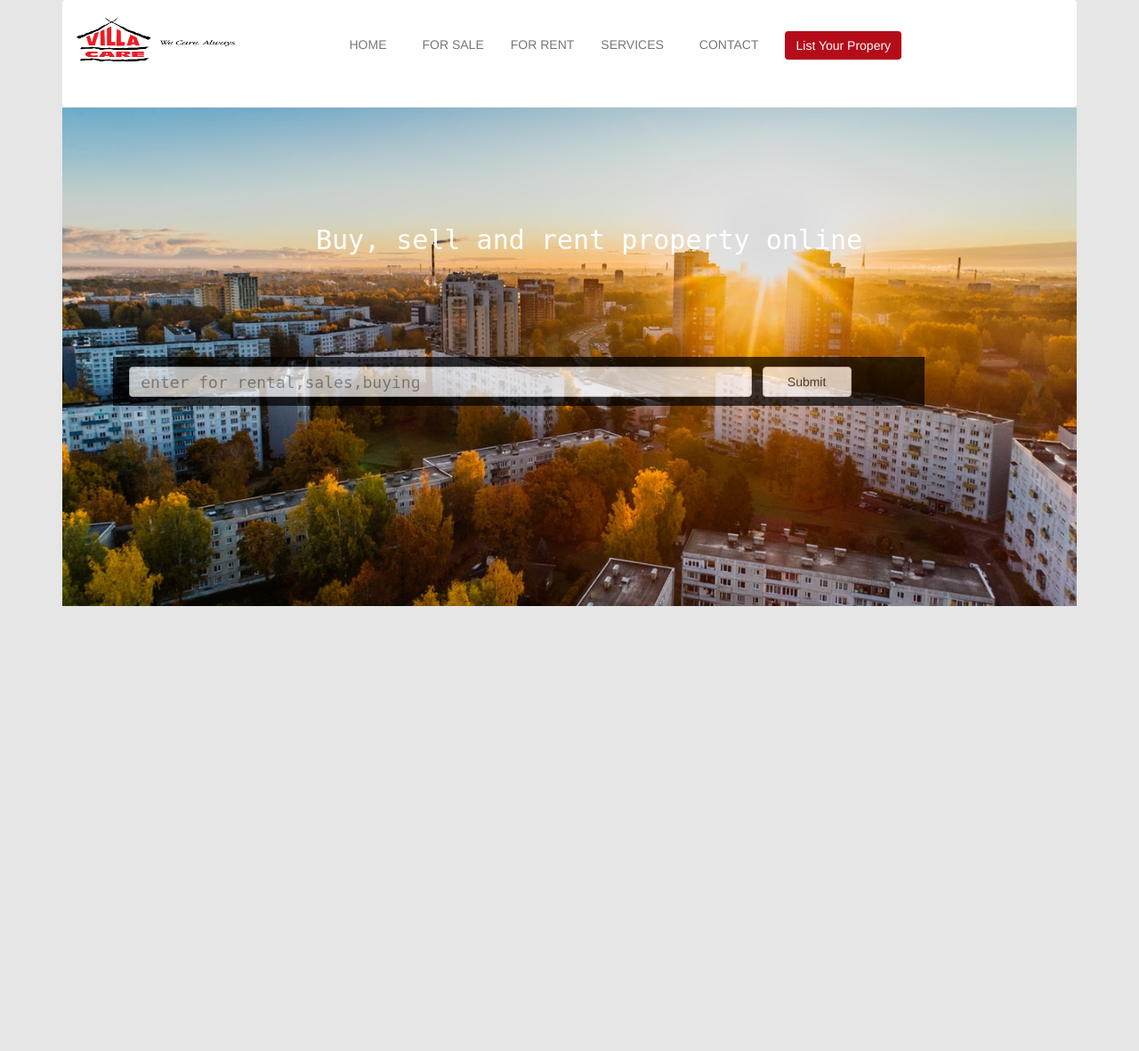
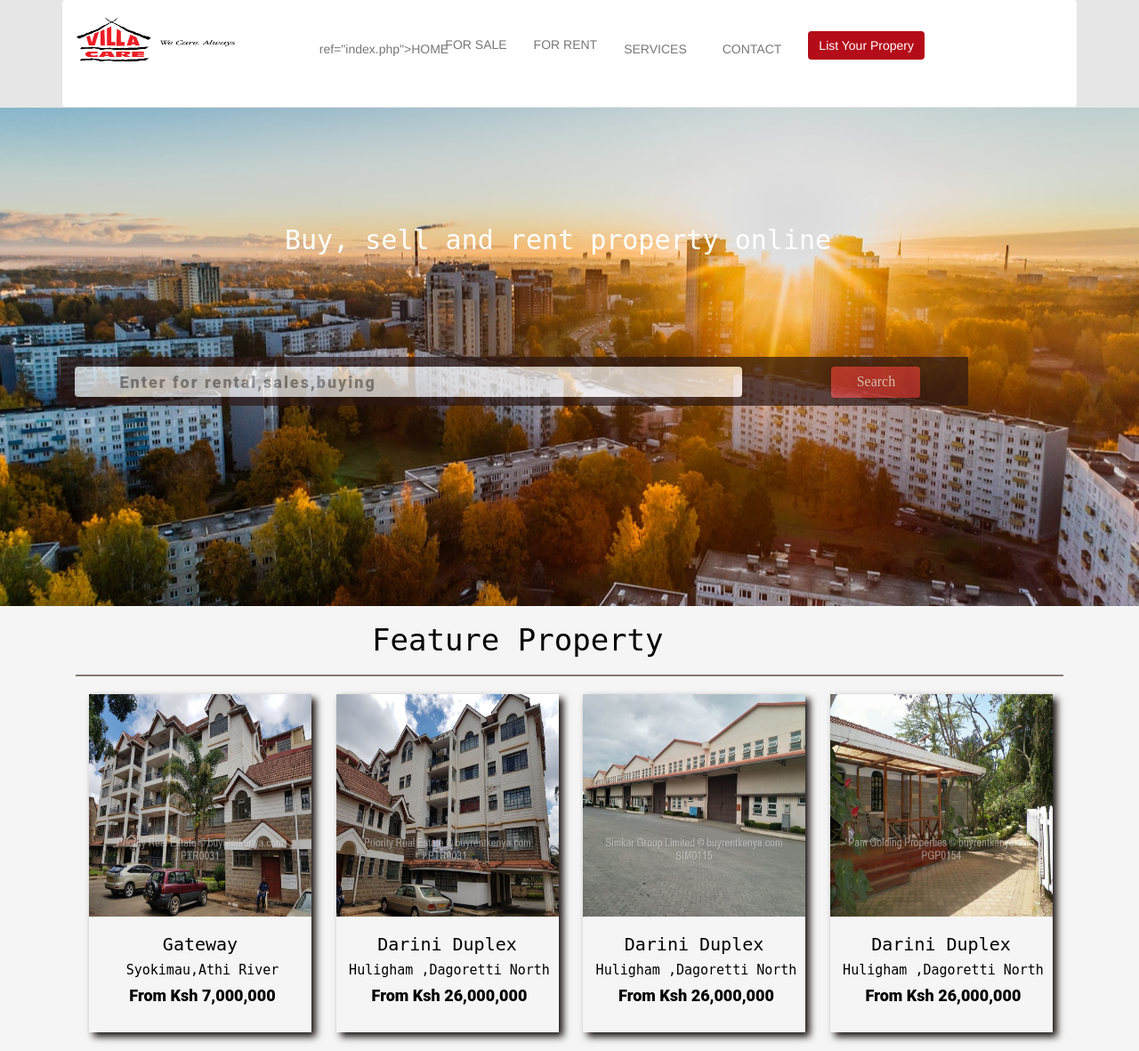
Before and after one commit to mugiira/estate, a PHP site: page / in a window 1280 px wide. Shown: the whole page at 89% size. Before the commit the page ends 681 px from the top, so only its background shows below. Run offline with PHP 8.4, Linux system fonts and the light colour scheme.

Commit message:
add details page

```diff
--- a/css/style.css
+++ b/css/style.css
@@ -63,7 +63,7 @@ position: relative;
 }
 
 #bg{
-	background: gray;
+    background: gray;
 background-image: url("../images/4.jpeg");
 background-size: cover;
 background-position: center;
@@ -88,7 +88,7 @@ height:70vh;
 position: absolute;
 width:80%;
 height: 55px;
-background-color:#000000;
+background-color: #2b1613;
 opacity: 0.7;
 top:50%;
 left:5%;
@@ -96,23 +96,141 @@ left:5%;
 
 #formsearch input[type="text"]{
 	position: absolute;
-	width: 700px !important;
+	width: 750px !important;
 	top:20%;
 	left: 2%;
 	color:black;
-	font-family: monospace;
-	font-style: 300;
-	font-size:18px;
+	font-family: "Roboto Black";
+    letter-spacing: 2px;
+    font-size:18px;
+    background-color: white !important;
+    border: none;
+    outline: none;
+    padding-left:50px;
 }
 #formsearch button{
 	position: absolute;
 	width: 100px !important;
 	top:20%;
-	left: 80%;
+	left: 85%;
+    background-color: #c13037;
+    border: none;
+    outline: none;
+    font-family: "Roboto Black ";
+    font-weight: 400;
+    font-size: 16px;
+    color: whitesmoke;
+}
 
-}
 
 /*======= search area form starting======*/
 
 
 /*======= End of landing  Area ======*/
+/*======= The starting of feature section ======*/
+#feature{
+    background: whitesmoke;
+    height: 500px;
+    margin:0px 0px 0px 0px;
+
+}
+.feature-title{
+   margin-left:30%;
+    font-family:monospace;
+    font-weight: 200;
+    font-size: 34px;
+    color:black;
+
+}
+hr {
+    border: 1px solid #857a76 !important;
+
+}
+.feature-one{
+    width:250px;
+    height: 380px;
+    background-color:#f5f5f5;
+
+    box-shadow: 5px  5px  8px #1b1413;
+}
+.feature-image{
+    width:250px;
+    height: 250px;
+    cursor: pointer;
+}
+.property-title{
+    font-family: monospace;
+    font-weight: 200;
+    font-size:20px;
+    color:black;
+    text-align: center;
+}
+.property-location{
+    font-family: monospace;
+    font-weight: 200;
+    font-size:15px;
+    margin-left: 5px;
+    margin-top:5px;
+    color:black;
+    text-align: center;
+}
+.property-price{
+    font-family: "Roboto Black";
+    font-weight: 400;
+    font-size:18px;
+    margin-left: 5px;
+    margin-top:5px;
+    color:black;
+    text-align: center;
+}
+a:hover{
+    text-decoration: none !important;
+
+}
+/*======= End of feature section ======*/
+/*=======  Start property details page  ======*/
+
+#property_details{
+    background: white;
+    margin-top: -19.5px !important;
+    margin-right:100px !important;
+}
+.pro-title{
+    text-align: center;
+    color: #000000;
+
+    font-family: "Roboto Black";
+    margin-top: 30px;
+    text-transform:uppercase;
+}
+.main-img img{
+    width: 780px;
+    height: 500px;
+}
+.main-img{
+    width:70%;
+    height: 50% !important;
+    margin-left: 10%;
+}
+#thumbnail{
+    margin-left:15%;
+}
+#thumbnail img{
+    width: 125px;
+    height: 120px;
+    margin-left: 5px;
+
+
+
+
+}
+.thumbnail img{
+    float: left;
+    width: 125px;
+    height: 120px;
+    margin-top: 5px;
+    margin-left: 5px;
+}
+
+
+/*=======  End property details page  ======*/
--- /dev/null
+++ b/includes/header.php
@@ -0,0 +1,69 @@
+<!DOCTYPE html>
+<html>
+<head>
+    <title>Vill Care </title>
+    <meta viewport="">
+    <link rel="stylesheet" type="text/css" href="css/style.css">
+    <link rel="stylesheet"  href="css/bootstrap.min.css">
+
+</head>
+<body>
+<div class="container">
+    <nav class="navbar navbar-default">
+        <div class="container-fluid">
+            <!-- Brand and toggle get grouped for better mobile display -->
+            <div class="navbar-header">
+                <button type="button" class="navbar-toggle collapsed" data-toggle="collapse" data-target="#bs-example-navbar-collapse-1" aria-expanded="false">
+                    <span class="sr-only">Toggle navigation</span>
+                    <span class="icon-bar"></span>
+                    <span class="icon-bar"></span>
+                    <span class="icon-bar"></span>
+                </button>
+                <a class="navbar-brand" href="#">
+                    <img alt="Brand" src="images/villacare log.png" class="logo">
+                </a>
+            </div>
+
+            <!-- Collect the nav links, forms, and other content for toggling -->
+
+                <ul class="nav navbar-nav">
+                    <li class="activ"><a h <div class="collapse navbar-collapse" id="bs-example-navbar-collapse-1">ref="index.php">HOME<span class="sr-only">(current)</span></a></li>
+
+                    <li class="dropdown">
+                        <a href="#" class="dropdown-toggle" data-toggle="dropdown" role="button" aria-haspopup="true" aria-expanded="false">FOR SALE  </a>
+                        <ul class="dropdown-menu">
+                            <li ><a href="#">Flat & Apartments</a></li>
+                            <li role="separator" class="divider"></li>
+                            <li ><a href="#">Houses</a></li>
+                            <li role="separator" class="divider"></li>
+                            <li ><a href="#">Commercial Properties</a></li>
+
+                        </ul>
+                    </li>
+                    <li class="dropdown">
+                        <a href="#" class="dropdown-toggle" data-toggle="dropdown" role="button" aria-haspopup="true" aria-expanded="false">FOR RENT  </a>
+                        <ul class="dropdown-menu">
+                            <li ><a href="#">Flat & Apartments</a></li>
+                            <li role="separator" class="divider"></li>
+                            <li ><a href="#">Houses</a></li>
+                            <li role="separator" class="divider"></li>
+                            <li ><a href="#">Commercial Properties</a></li>
+                            <li role="separator" class="divider"></li>
+                            <li ><a href="#">Bedsitter</a></li>
+
+                        </ul>
+                    </li>
+                    <li class="activ"><a href="services.php">SERVICES<span class="sr-only">(current)</span></a></li>
+                    <li class="activ"><a href="contact.php">CONTACT<span class="sr-only">(current)</span></a></li>
+                </ul>
+                <div>
+                    <button class="btn btn-primary list">List Your Propery</button>
+
+
+                </div>
+
+
+            </div><!-- /.navbar-collapse -->
+        </div><!-- /.container-fluid -->
+    </nav>
+    </nav>
--- /dev/null
+++ b/includes/landing_area.php
@@ -0,0 +1,16 @@
+
+<div class="landarea" id="bg">
+			<div class="quote">
+			<h1>Buy, sell and  rent property online</h1>
+		</div>
+		<div id="formsearch">
+			<form class="navbar-form " role="search">
+        <div class="form-group">
+          <input type="text" class="form-control" placeholder="Enter for rental,sales,buying">
+        </div>
+        <button type="submit" class="btn btn-default">Search</button>
+      </form>
+		</div>
+
+
+	</div>
--- a/index.php
+++ b/index.php
@@ -1,90 +1,78 @@
-<!DOCTYPE html>
-<html>
-<head>
-	<title>Vill Care </title>
-	<meta viewport="">
-	<link rel="stylesheet" type="text/css" href="css/style.css">
-	<link rel="stylesheet"  href="css/bootstrap.min.css">
 
-</head>
-<body>
-	<div class="container">
-<nav class="navbar navbar-default">
-  <div class="container-fluid">
-    <!-- Brand and toggle get grouped for better mobile display -->
-    <div class="navbar-header">
-      <button type="button" class="navbar-toggle collapsed" data-toggle="collapse" data-target="#bs-example-navbar-collapse-1" aria-expanded="false">
-        <span class="sr-only">Toggle navigation</span>
-        <span class="icon-bar"></span>
-        <span class="icon-bar"></span>
-        <span class="icon-bar"></span>
-      </button>
-      <a class="navbar-brand" href="#">
-        <img alt="Brand" src="images/villacare log.png" class="logo">
-      </a>
-    </div>
-
-    <!-- Collect the nav links, forms, and other content for toggling -->
-    <div class="collapse navbar-collapse" id="bs-example-navbar-collapse-1">
-      <ul class="nav navbar-nav">
-        <li class="activ"><a href="index.php">HOME<span class="sr-only">(current)</span></a></li>
-
-        <li class="dropdown">
-          <a href="#" class="dropdown-toggle" data-toggle="dropdown" role="button" aria-haspopup="true" aria-expanded="false">FOR SALE  </a>
-          <ul class="dropdown-menu">
-            <li ><a href="#">Flat & Apartments</a></li>
-             <li role="separator" class="divider"></li>
-            <li ><a href="#">Houses</a></li>
-             <li role="separator" class="divider"></li>
-            <li ><a href="#">Commercial Properties</a></li>
-
-          </ul>
-        </li>
-        <li class="dropdown">
-          <a href="#" class="dropdown-toggle" data-toggle="dropdown" role="button" aria-haspopup="true" aria-expanded="false">FOR RENT  </a>
-          <ul class="dropdown-menu">
-            <li ><a href="#">Flat & Apartments</a></li>
-             <li role="separator" class="divider"></li>
-            <li ><a href="#">Houses</a></li>
-             <li role="separator" class="divider"></li>
-            <li ><a href="#">Commercial Properties</a></li>
-      		<li role="separator" class="divider"></li>
-            <li ><a href="#">Bedsitter</a></li>
-
-          </ul>
-        </li>
-        <li class="activ"><a href="services.php">SERVICES<span class="sr-only">(current)</span></a></li>
-        <li class="activ"><a href="contact.php">CONTACT<span class="sr-only">(current)</span></a></li>
-      </ul>
-      <div>
-      	<button class="btn btn-primary list">List Your Propery</button>
+<?php
 
 
-      </div>
+include("includes/header.php");
+?>
 
-
-    </div><!-- /.navbar-collapse -->
-  </div><!-- /.container-fluid -->
-</nav><!--- ====== end of nav ====== -->
+<!--- ====== end of nav ====== -->
 
 	<!--- ====== start  of Landing Area ====== -->
 
-		<div class="landarea" id="bg">
-			<div class="quote">
-			<h1>Buy, sell and  rent property online</h1>
-		</div>
-		<div id="formsearch">
-			<form class="navbar-form " role="search">
-        <div class="form-group">
-          <input type="text" class="form-control" placeholder="enter for rental,sales,buying">
-        </div>
-        <button type="submit" class="btn btn-default">Submit</button>
-      </form>
-		</div>
+    <?php include("includes/landing_area.php");?>
+		<!--- ====== end of Landing Area ====== -->
+
+        <!---- ###### the stating of feature property ######----->
+        <div class="row" id="feature">
+        <div class="container">
+            <div class="col-md-12">
+                <h1 class="feature-title">Feature Property</h1>
+                <hr>
+
+                <div class="col-md-3">
+                    <div class="feature-one">
+                        <img src="images/feature/image1.jpg" class="feature-image">
+                        <div class="feature-subtitle">
+                            <h2 class="property-title">Gateway </h2>
+                            <h3 class="property-location">Syokimau,Athi River</h3>
+                            <h4 class="property-price">From Ksh 7,000,000</h4>
+                        </div>
+                    </div>
+
+                </div>
+                <div class="col-md-3">
+                    <div class="feature-one">
+                        <a href="property_details.php" class="property-details">
+                            <img src="images/feature/image2.jpg" class="feature-image">
+                            <div class="feature-subtitle">
+                                <h2 class="property-title">Darini Duplex</h2>
+                                <h3 class="property-location">Huligham ,Dagoretti North</h3>
+                                <h4 class="property-price">From Ksh 26,000,000</h4>
+                            </div>
+                        </a>
 
 
-	</div>
-		<!--- ====== end of Landing Area ====== -->
+                    </div>
+
+                </div>
+                <div class="col-md-3">
+                    <div class="feature-one">
+                        <a href="property_details.php" class="property-details">
+                            <img src="images/feature/image3.jpg" class="feature-image">
+                            <div class="feature-subtitle">
+                                <h2 class="property-title">Darini Duplex</h2>
+                                <h3 class="property-location">Huligham ,Dagoretti North</h3>
+                                <h4 class="property-price">From Ksh 26,000,000</h4>
+                            </div>
+                        </a>
+                    </div>
+                </div>
+                <div class="col-md-3">
+                    <div class="feature-one">
+                        <a href="property_details.php" class="property-details">
+                            <img src="images/feature/image4.jpg" class="feature-image">
+                            <div class="feature-subtitle">
+                                <h2 class="property-title">Darini Duplex</h2>
+                                <h3 class="property-location">Huligham ,Dagoretti North</h3>
+                                <h4 class="property-price">From Ksh 26,000,000</h4>
+                            </div>
+                        </a>
+                    </div>
+                </div>
+            </div>
+            </div>
+
+        </div>
 </div>
 
 
```
Also changed, not shown: property_details.php (added, +48 -0 lines), images/feature/image1.jpg (added), images/feature/image2.jpg (added), images/feature/image3.jpg (added), images/feature/image4.jpg (added).
